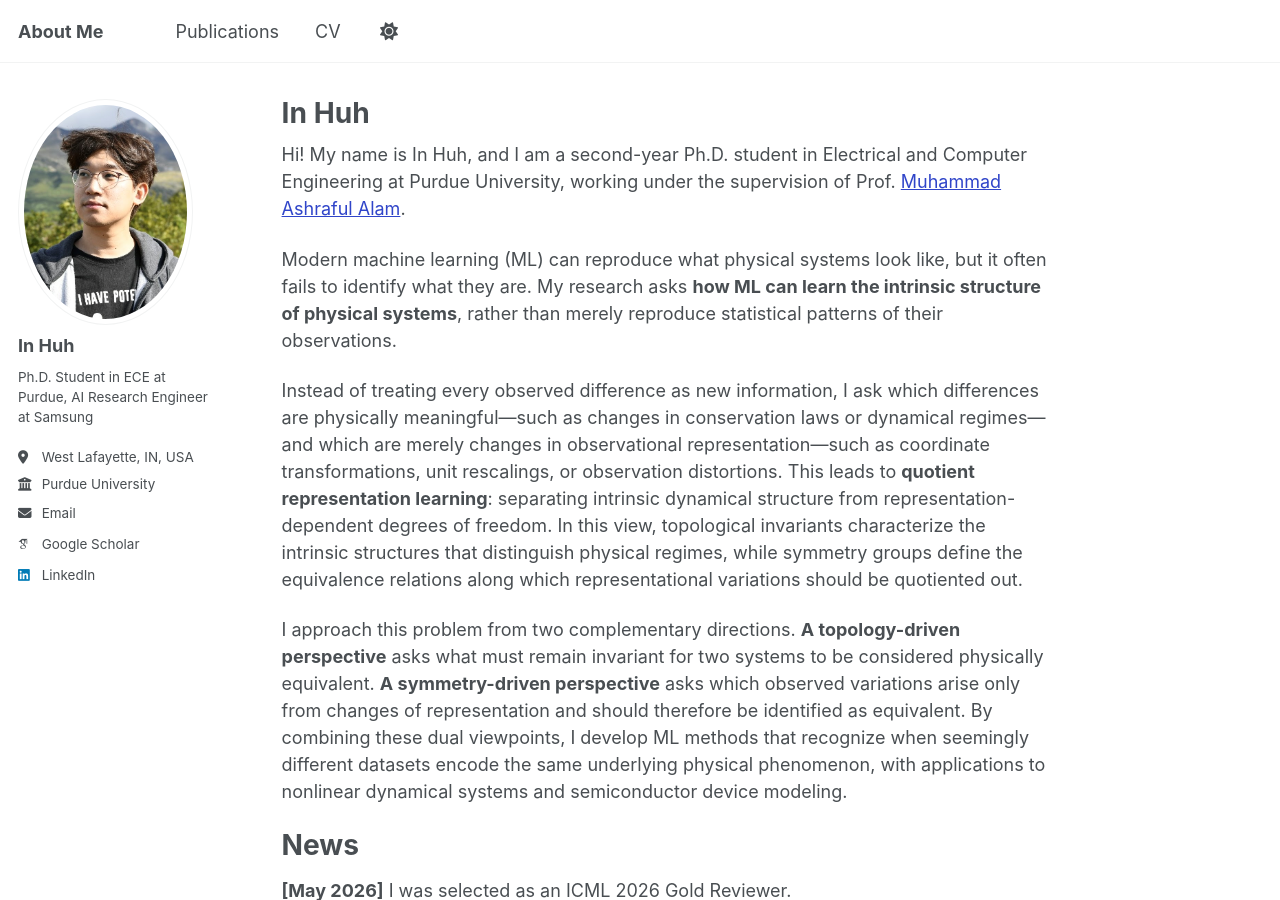
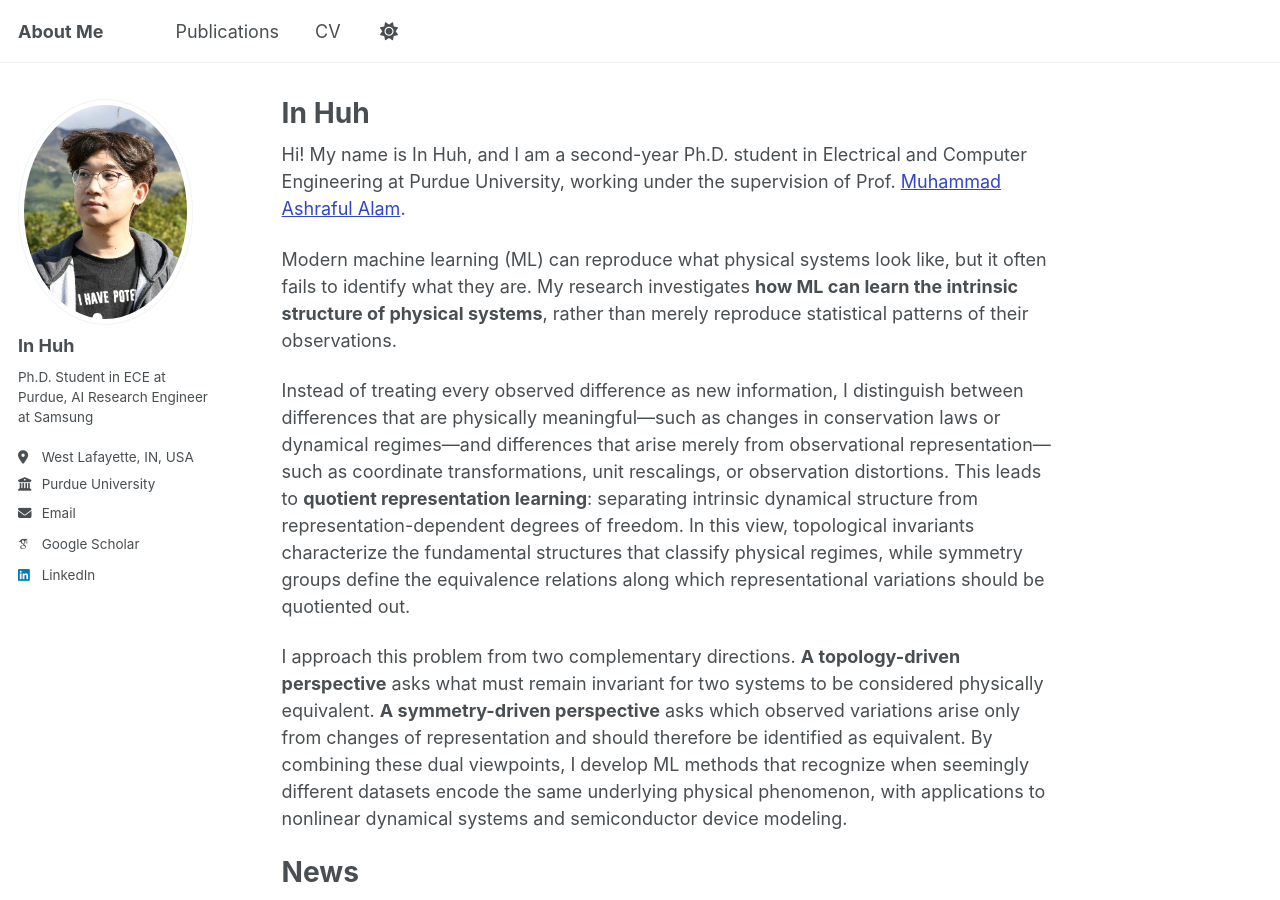
Before and after one commit to inhuh91/inhuh91.github.io, a Jekyll site: the page built from _pages/about.md, in a window 1280 px wide and 900 px high. Built offline with Jekyll 4.4.1, drawn with Linux system fonts in a browser that asks for light colours; some web fonts are replaced.

```diff
--- a/_pages/about.md
+++ b/_pages/about.md
@@ -9,9 +9,9 @@ redirect_from:
 
 Hi! My name is In Huh, and I am a second-year Ph.D. student in Electrical and Computer Engineering at Purdue University, working under the supervision of Prof. <a href="https://sites.google.com/view/alam-research-group/home">Muhammad Ashraful Alam</a>.
 
-Modern machine learning (ML) can reproduce what physical systems look like, but it often fails to identify what they are. My research asks **how ML can learn the intrinsic structure of physical systems**, rather than merely reproduce statistical patterns of their observations.
+Modern machine learning (ML) can reproduce what physical systems look like, but it often fails to identify what they are. My research investigates **how ML can learn the intrinsic structure of physical systems**, rather than merely reproduce statistical patterns of their observations.
 
-Instead of treating every observed difference as new information, I ask which differences are physically meaningful—such as changes in conservation laws or dynamical regimes—and which are merely changes in observational representation—such as coordinate transformations, unit rescalings, or observation distortions. This leads to **quotient representation learning**: separating intrinsic dynamical structure from representation-dependent degrees of freedom. In this view, topological invariants characterize the intrinsic structures that distinguish physical regimes, while symmetry groups define the equivalence relations along which representational variations should be quotiented out.
+Instead of treating every observed difference as new information, I distinguish between differences that are physically meaningful—such as changes in conservation laws or dynamical regimes—and differences that arise merely from observational representation—such as coordinate transformations, unit rescalings, or observation distortions. This leads to **quotient representation learning**: separating intrinsic dynamical structure from representation-dependent degrees of freedom. In this view, topological invariants characterize the fundamental structures that classify physical regimes, while symmetry groups define the equivalence relations along which representational variations should be quotiented out.
 
 I approach this problem from two complementary directions. **A topology-driven perspective** asks what must remain invariant for two systems to be considered physically equivalent. **A symmetry-driven perspective** asks which observed variations arise only from changes of representation and should therefore be identified as equivalent. By combining these dual viewpoints, I develop ML methods that recognize when seemingly different datasets encode the same underlying physical phenomenon, with applications to nonlinear dynamical systems and semiconductor device modeling.
 
```
